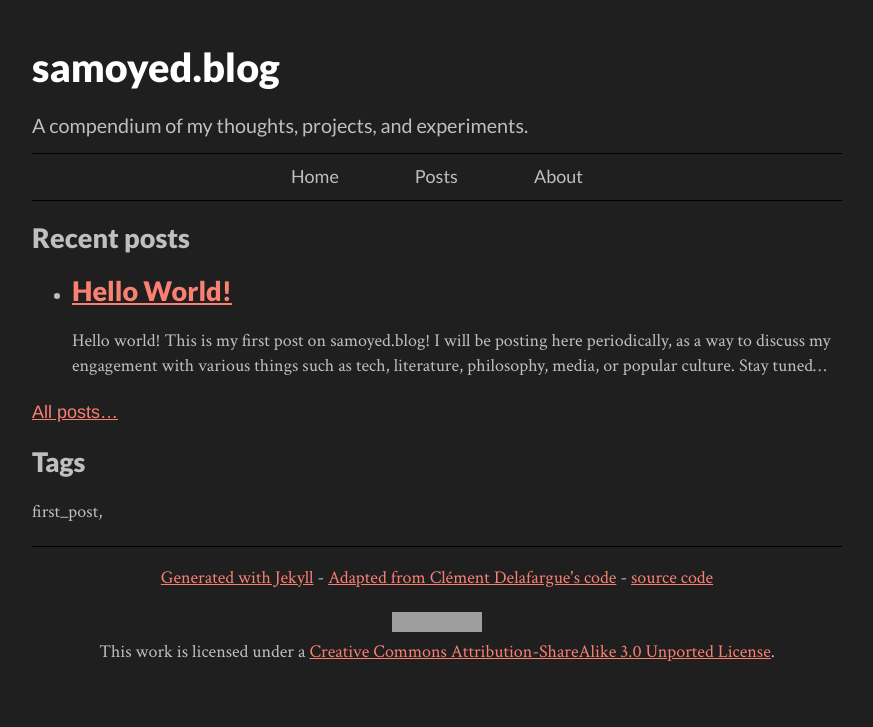
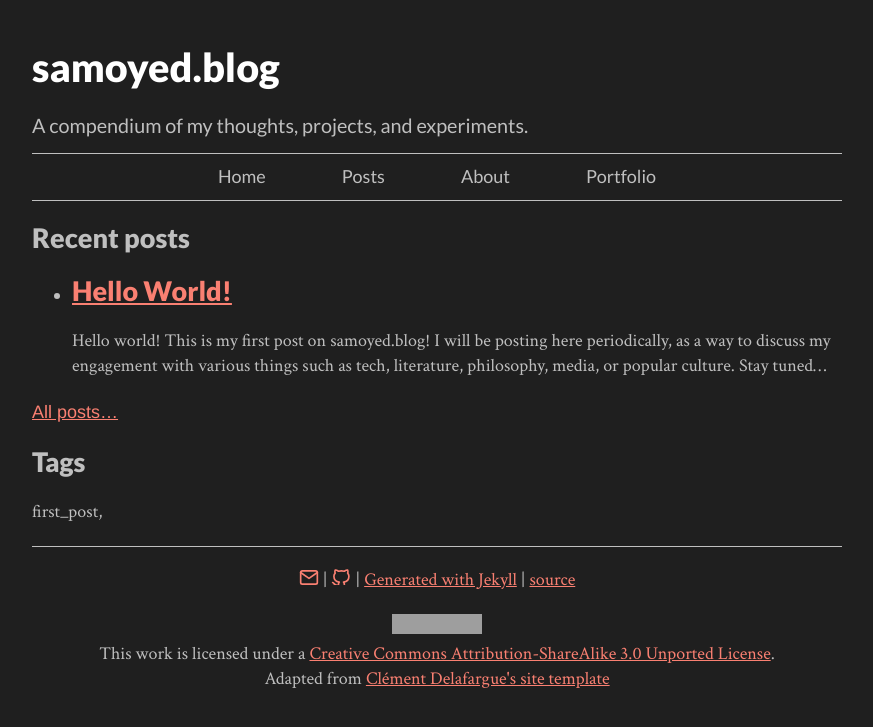
Before and after one commit to jar2333/jar2333.github.io, a Jekyll site: the page built from index.html, in a window 1280 px wide. Shown: the top 727 px of the page, without its empty margins (203-1076 px from the left). Built offline with Jekyll 4.4.1, drawn with Linux system fonts in a browser that asks for light colours; grey boxes are pictures that could not be loaded.

Commit message:
Added socials to footer, Portfolio skeleton

```diff
--- a/_data/navigation.yaml
+++ /dev/null
@@ -1,6 +0,0 @@
-- name: Home
-  link: /
-- name: Posts
-  link: /posts/
-- name: About
-  link: /about/
--- a/_layouts/default.html
+++ b/_layouts/default.html
@@ -41,6 +41,7 @@
           <a href="/">Home</a>
           <a href="/posts.html">Posts</a>
           <a href="/about.html">About</a>
+          <a href="/portfolio.html">Portfolio</a>
           <!-- <a href="/atom.xml">Atom feed</a> -->
         </menu>
     </nav>
@@ -52,19 +53,40 @@
 
     <!-- Footer -->
     <footer>
-        <p>
-          <a href="https://jekyllrb.com/">Generated with Jekyll</a> -
-          <a href="http://github.com/divarvel/blog">Adapted from Clément Delafargue's code</a> -
-          <a href="http://github.com/jar2333/jar2333.github.io">source code</a>
+      <p>
+          <a id="email-soc" class="soc" href="mailto:joseramos@akcelita.com" title="email" style="text-decoration:none;">
+            <svg xmlns="http://www.w3.org/2000/svg" alignment-baseline="central" width="20" height="20" viewBox="0 -3 24 24" fill="none" stroke="currentColor" stroke-width="2" stroke-linecap="round" stroke-linejoin="round" class="feather feather-mail">
+              <path d="M4 4h16c1.1 0 2 .9 2 2v12c0 1.1-.9 2-2 2H4c-1.1 0-2-.9-2-2V6c0-1.1.9-2 2-2z"></path><polyline points="22,6 12,13 2,6"></polyline>
+            </svg>
+          </a> |
+
+          <a class="soc" href="https://github.com/jar2333" title="GitHub" style="text-decoration:none;">
+            <svg xmlns="http://www.w3.org/2000/svg" alignment-baseline="central" width="20" height="20" viewBox="0 -5 24 24" fill="none" stroke="currentColor" stroke-width="2" stroke-linecap="round" stroke-linejoin="round" class="feather feather-github">
+              <path d="M9 19c-5 1.5-5-2.5-7-3m14 6v-3.87a3.37 3.37 0 0 0-.94-2.61c3.14-.35 6.44-1.54 6.44-7A5.44 5.44 0 0 0 20 4.77 5.07 5.07 0 0 0 19.91 1S18.73.65 16 2.48a13.38 13.38 0 0 0-7 0C6.27.65 5.09 1 5.09 1A5.07 5.07 0 0 0 5 4.77a5.44 5.44 0 0 0-1.5 3.78c0 5.42 3.3 6.61 6.44 7A3.37 3.37 0 0 0 9 18.13V22"></path>
+            </svg>
+          </a> |
+
+          <!-- <a class="soc" href="https://twitter.com/..." title="Twitter" style="text-decoration:none;">
+            <svg xmlns="http://www.w3.org/2000/svg" width="20" height="20" viewBox="0 0 20 20" fill="none" stroke="currentColor" stroke-width="2" stroke-linecap="round" stroke-linejoin="round" class="feather feather-twitter"><path d="M23 3a10.9 10.9 0 0 1-3.14 1.53 4.48 4.48 0 0 0-7.86 3v1A10.66 10.66 0 0 1 3 4s-4 9 5 13a11.64 11.64 0 0 1-7 2c9 5 20 0 20-11.5a4.5 4.5 0 0 0-.08-.83A7.72 7.72 0 0 0 23 3z"></path></svg>
+          </a> | -->
+
+          <a href="https://jekyllrb.com/">Generated with Jekyll</a> |
+          <a href="http://github.com/jar2333/jar2333.github.io">source</a>
         </p>
         <p>
+
           <a rel="license" href="https://creativecommons.org/licenses/by-sa/3.0/deed.en_US">
              <img alt="Creative Commons License" style="border-width:0" src="https://i.creativecommons.org/l/by-sa/3.0/88x31.png" />
           </a>
-          <br />
+          <br>
           This work is licensed under a
           <a rel="license" href="http://creativecommons.org/licenses/by-sa/3.0/deed.en_US">Creative Commons Attribution-ShareAlike 3.0 Unported License</a>.
+          <br>
+          Adapted from <a href="http://github.com/divarvel/blog">Clément Delafargue's site template</a>
+
         </p>
+
+
 
     </footer>
 
--- a/assets/css/default.css
+++ b/assets/css/default.css
@@ -61,8 +61,8 @@ menu {
 
 nav {
     text-align: center;
-    border-top: 1px solid rgb(0, 0, 0);
-    border-bottom: 1px solid rgb(0, 0, 0);
+    border-top: 1px solid #bfbfbf;
+    border-bottom: 1px solid #bfbfbf;
     padding-top: 10px;
     padding-bottom: 10px;
 }
@@ -103,7 +103,7 @@ article h2 {
 
 body>footer {
     text-align: center;
-    border-top: 1px solid black;
+    border-top: 1px solid #bfbfbf;
     margin-top: 10px;
 }
 
--- /dev/null
+++ b/portfolio.html
@@ -0,0 +1,4 @@
+---
+layout: default
+---
+<h1> My projects </h1>
```
Also changed, not shown: _includes/navigation.html (deleted, +0 -7 lines).
